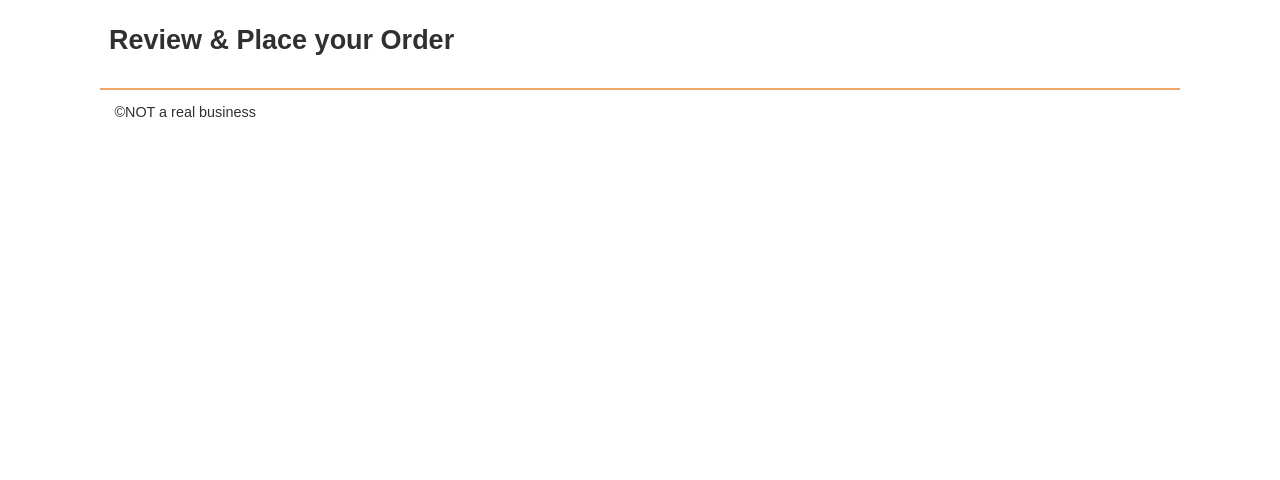
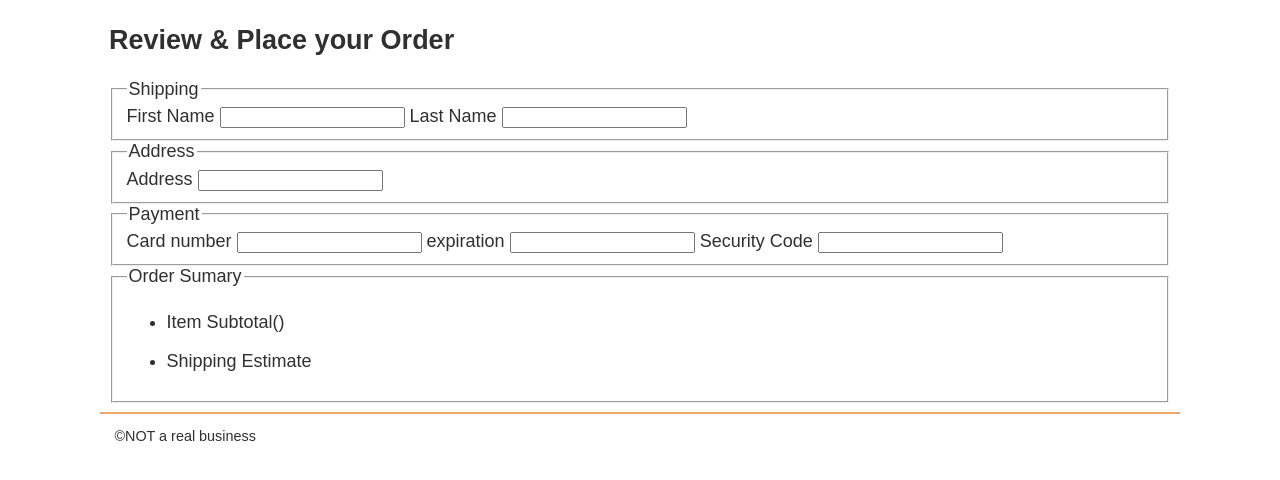
Before and after one commit to Stephanie8726/wdd330, a website built with Vite: page src/checkout/index.html in a window 1280 px wide. Shown: the part 128-608 px from the top of the page. Built offline with nearby package versions, Linux system fonts and the light colour scheme.

Commit message:
add to cart & checkout form progress

```diff
--- a/src/checkout/index.html
+++ b/src/checkout/index.html
@@ -9,6 +9,7 @@
     <title>Sleep Outside | Checkout</title>
 
     <link rel="stylesheet" href="../css/style.css" />
+    <script src="../js/cart.js" type="module"></script>
   </head>
 
   <body>
@@ -59,6 +60,50 @@
     <main class="divider">
       <section class="products">
         <h2>Review & Place your Order</h2>
+        <section class="checkout.foam">
+          <form name="checkout_name">
+            <fieldset>
+              <legend>Shipping</legend>
+              <div class="checkout_name">
+                <label for="fname">First Name</label>
+                <input name="fname" required/>
+                <label for="lname">Last Name</label>
+                <input name="lname" required/>
+
+              </div>
+
+            </fieldset>
+            <fieldset>
+              <legend>Address</legend>
+              <label for="Address">Address</label>
+              <input type="text">
+            </fieldset>
+            <fieldset>
+              <legend>Payment</legend>
+              <label for="cadNumber">Card number</label>
+              <input type="number">
+              <label for="expiration">expiration</label>
+              <input name="expiration" required />
+              <label for="code">Security Code</label>
+              <input name="code" required />
+            </fieldset>
+
+            <fieldset class="checkout-sumary">
+              <legend >Order Sumary</legend>
+              <ul>
+                <li>
+                  <label for="cartTotal">Item Subtotal(<span id="num-items"></span>)</label>
+                  <p name="cartTotal" id="cartTotal"></p>
+                </li>
+                <li>
+                  <label for="Shipping">Shipping Estimate</label>
+                  <p id="Shipping"></p>
+                </li>
+              </ul>
+
+            </fieldset>
+          </form>
+        </section>
       </section>
     </main>
 
--- a/src/js/cart.js
+++ b/src/js/cart.js
@@ -2,7 +2,8 @@ import { getLocalStorage } from "./utils.mjs";
 
 function renderCartContents() {
   const cartItems = getLocalStorage("so-cart");
-  const htmlItems = cartItems.map((item) => cartItemTemplate(item));
+  console.log(cartItems);
+  const htmlItems = Array.of(cartItems).map((item) => cartItemTemplate(item));
   document.querySelector(".product-list").innerHTML = htmlItems.join("");
 }
 
--- a/src/js/product.js
+++ b/src/js/product.js
@@ -10,6 +10,12 @@ function addProductToCart(product) {
 async function addToCartHandler(e) {
   const product = await dataSource.findProductById(e.target.dataset.id);
   addProductToCart(product);
+  alert(e.target.dataset.id, );
+}
+
+const updateQuantity = async (mode,num) => {
+
+
 }
 
 // add listener to Add to Cart button
```
Also changed, not shown: src/cart/index.html (+1 -1 lines), src/js/checkout.js (added).
